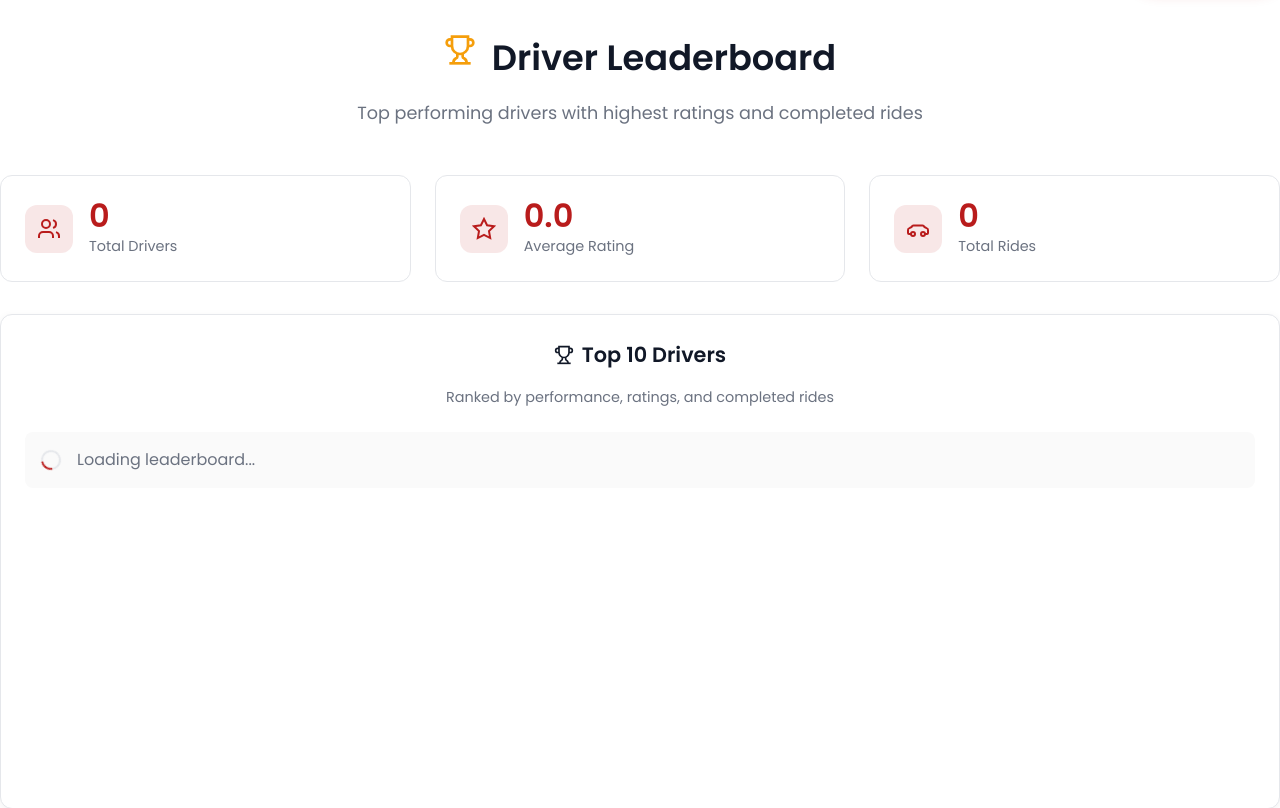
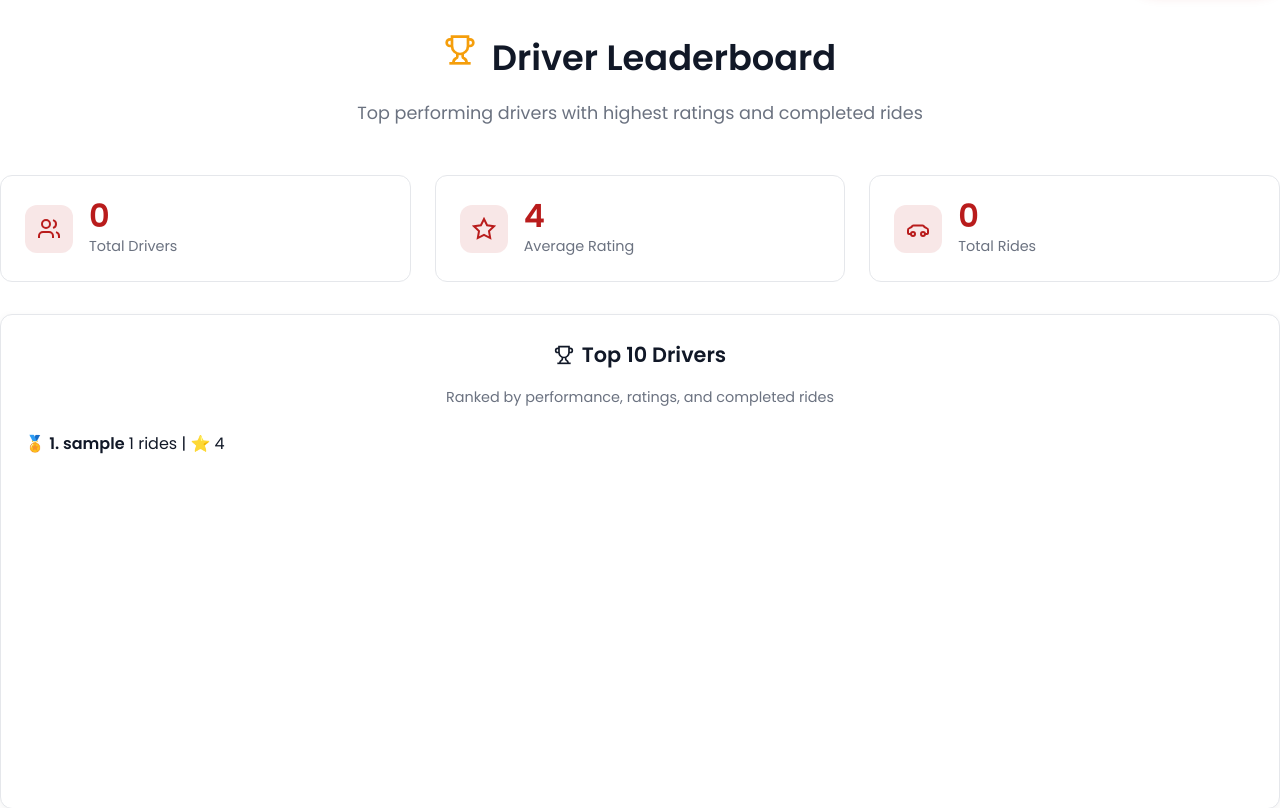
Before and after one commit to mahimaa21/Rent_Driver, a Django app: template core/templates/leaderboard.html in a window 1280 px wide. Shown: the part 71-879 px from the top of the page. Run offline with Django 5.2, Linux system fonts and the light colour scheme; the template is opened without the code that fills it: most values are stand-ins (such as "Sample title", 1, 10 or a date in 2020); some libraries are stand-ins or nearby versions.

Commit message:
leaderboard update

```diff
--- a/core/templates/leaderboard.html
+++ b/core/templates/leaderboard.html
@@ -1,3 +1,5 @@
+
+
 {% extends "base.html" %}
 {% block title %}Leaderboard - Rent a Driver{% endblock %}
 
@@ -29,7 +31,7 @@
           </svg>
         </div>
         <div class="stat-content">
-          <div class="stat-number" id="totalDrivers">0</div>
+          <div class="stat-number" id="totalDrivers">{{ total_drivers|default:0 }}</div>
           <div class="stat-label">Total Drivers</div>
         </div>
       </div>
@@ -41,7 +43,7 @@
           </svg>
         </div>
         <div class="stat-content">
-          <div class="stat-number" id="avgRating">0.0</div>
+          <div class="stat-number" id="avgRating">{{ avg_rating|default:"0.0" }}</div>
           <div class="stat-label">Average Rating</div>
         </div>
       </div>
@@ -55,7 +57,7 @@
           </svg>
         </div>
         <div class="stat-content">
-          <div class="stat-number" id="totalRides">0</div>
+          <div class="stat-number" id="totalRides">{{ total_rides|default:0 }}</div>
           <div class="stat-label">Total Rides</div>
         </div>
       </div>
@@ -78,11 +80,15 @@
       </div>
 
       <div class="leaderboard-container">
-        <ul id="leaderboardList" class="leaderboard-list">
-          <li class="loading-item">
-            <div class="loading-spinner"></div>
-            <span>Loading leaderboard...</span>
-          </li>
+        <ul class="leaderboard-list">
+          {% for d in leaderboard %}
+            <li>
+              <span>🏅 <strong>{{ forloop.counter }}. {{ d.username }}</strong></span>
+              <span>{{ d.total_completed }} rides | ⭐ {{ d.avg_rating }}</span>
+            </li>
+          {% empty %}
+            <li>No drivers found.</li>
+          {% endfor %}
         </ul>
 
         <div class="empty-leaderboard" id="emptyLeaderboard" style="display: none;">
@@ -113,47 +119,4 @@ document.addEventListener('DOMContentLoaded', function() {
   }
 });
 </script>
-
-<script>
-document.addEventListener("DOMContentLoaded", async () => {
-  const token = localStorage.getItem("access");
-  const list = document.getElementById("leaderboardList");
-  const msg = document.getElementById("leaderboardMsg");
-
-  if (!token) {
-    msg.textContent = "Please log in to view the leaderboard.";
-    return;
-  }
-
-  try {
-    const res = await fetch("/api/leaderboard/drivers/", {
-      headers: { Authorization: Bearer ${token} },
-    });
-
-    if (!res.ok) {
-      msg.textContent = "Error loading leaderboard.";
-      return;
-    }
-
-    const data = await res.json();
-    list.innerHTML = "";
-
-    if (data.length === 0) {
-      list.innerHTML = "<li>No drivers found.</li>";
-      return;
-    }
-
-    data.forEach((d, i) => {
-      const li = document.createElement("li");
-      li.innerHTML = `
-        <span>🏅 <strong>${i + 1}. ${d.username}</strong></span>
-        <span>${d.total_completed} rides | ⭐ ${d.avg_rating}</span>
-      `;
-      list.appendChild(li);
-    });
-  } catch (err) {
-    msg.textContent = "Something went wrong.";
-  }
-});
-</script>
-{% endblock %}
+{% endblock %}
```
Also changed, not shown: core/templates/index.html (+8 -4 lines).
